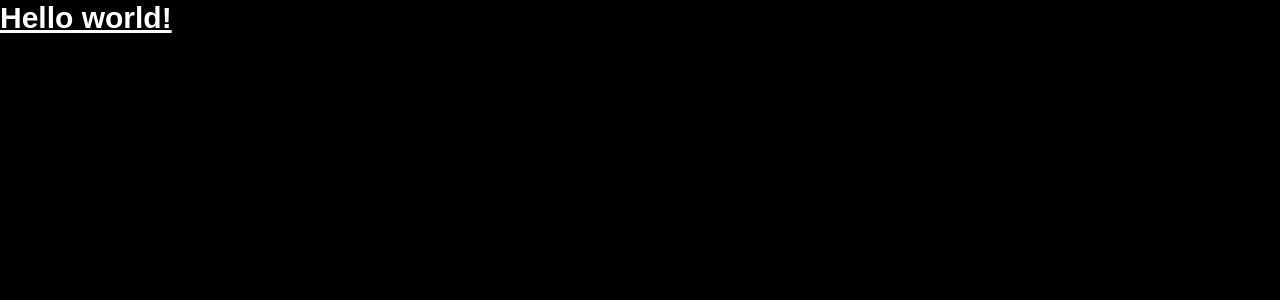
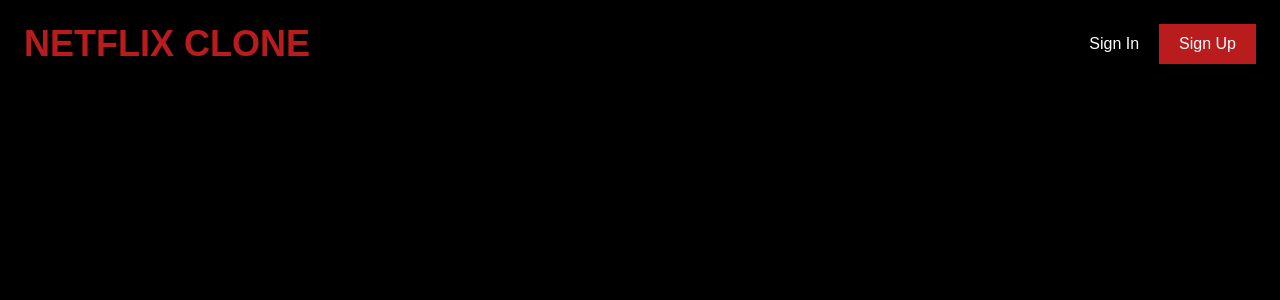
Before and after one commit to HocgH/final-pj, a React (Create React App) app: page / in a window 1280 px wide. Shown: the top 300 px of the page. Built offline with nearby package versions, Linux system fonts and the light colour scheme.

Commit message:
Made Navbar UI and added Router

```diff
--- a/src/App.js
+++ b/src/App.js
@@ -1,10 +1,15 @@
+import {Routes, Route} from 'react-router-dom';
+import Navbar from './components/Navbar';
+import Home from './pages/Home';
+
 
 function App() {
   return (
     <>
-      <h1 className=" text-white text-3xl font-bold underline">
-      Hello world!
-    </h1>
+      <Navbar/>
+      <Routes>
+        <Route path='/' element={<Home/>} />
+      </Routes>
     </>
   );
 }
--- /dev/null
+++ b/src/components/Navbar.jsx
@@ -0,0 +1,15 @@
+import React from 'react';
+
+const Navbar = () => {
+  return (
+    <div className='flex items-center justify-between p-6 absolute w-full z-[100]'>
+        <h1 className='text-red-700 text-4xl font-bold cursor-pointer'>NETFLIX CLONE</h1>
+        <div>
+            <button className='text-white pr-5'>Sign In</button>
+            <button className='bg-red-700 px-5 py-2 cursor-pointer text-white'>Sign Up</button>
+        </div>
+    </div>
+  );
+}
+
+export default Navbar;
--- a/src/index.js
+++ b/src/index.js
@@ -2,10 +2,11 @@ import React from 'react';
 import ReactDOM from 'react-dom/client';
 import './index.css';
 import App from './App';
+import { BrowserRouter as Router } from 'react-router-dom';
 
 const root = ReactDOM.createRoot(document.getElementById('root'));
 root.render(
-  <React.StrictMode>
+  <Router>
     <App />
-  </React.StrictMode>
+  </Router>
 );
--- /dev/null
+++ b/src/pages/Home.jsx
@@ -0,0 +1,9 @@
+import React from 'react'
+
+const Home = () => {
+  return (
+    <div>Home</div>
+  )
+}
+
+export default Home
```
